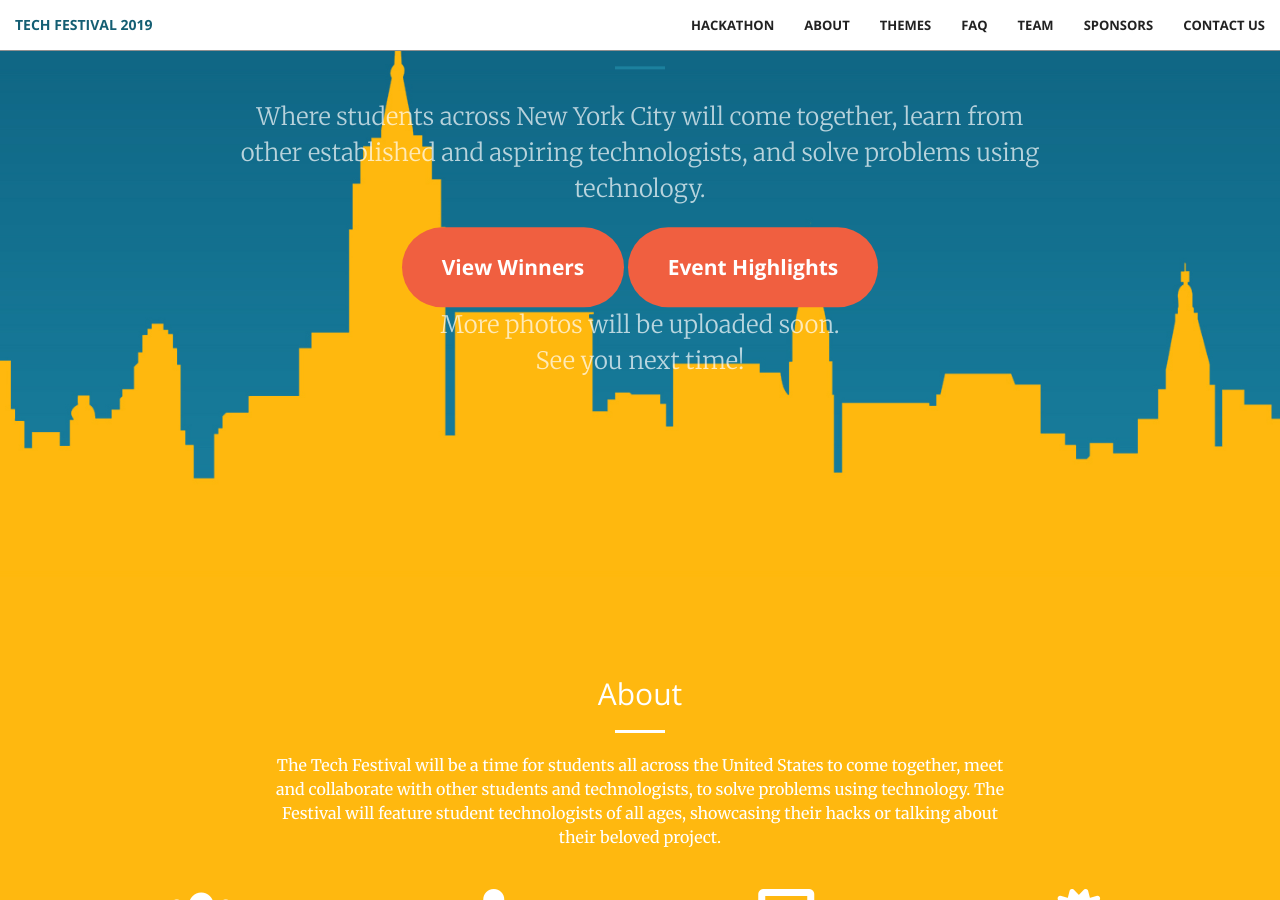
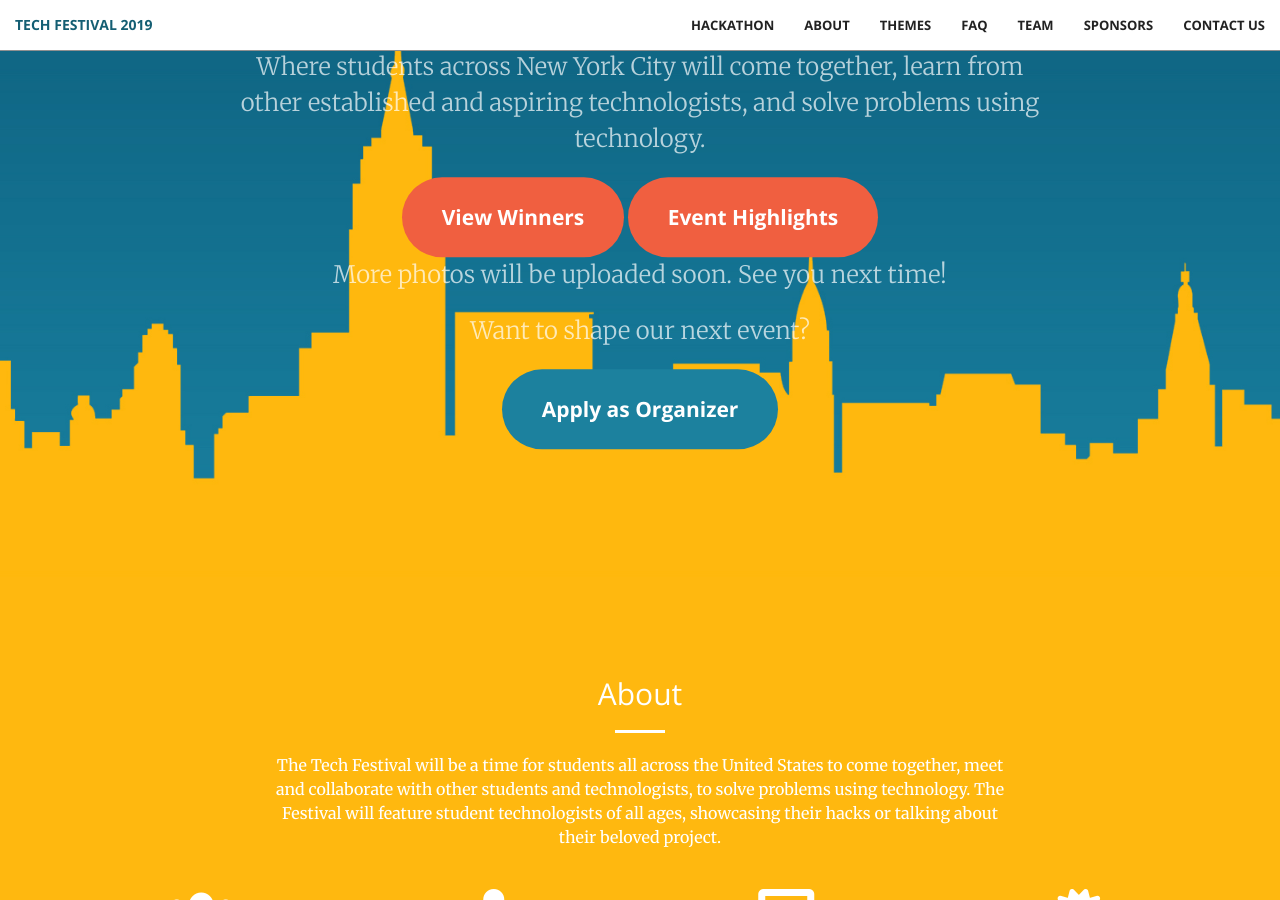
Before and after one commit to techfestivalnyc/techfestivalnyc.github.io, a Jekyll site: the page built from index.html, in a window 1280 px wide and 900 px high, scrolled down 323 px. Built offline with Jekyll 4.4.1, drawn with Linux system fonts in a browser that asks for light colours.

Commit message:
add organizer app link

```diff
--- a/_includes/header-front.html
+++ b/_includes/header-front.html
@@ -13,12 +13,17 @@
                 <a href="https://hackattack-2019.devpost.com/submissions" target="_blank" class="btn btn-red btn-xxl page-scroll">View Winners</a>
             </span>
             <span>
-                <a href="https://www.facebook.com/pg/techfestival19/photos/?tab=album&album_id=409570296535960" target="_blank" class="btn btn-red btn-xxl page-scroll">Event Highlights</a>
+                <a href="https://www.facebook.com/pg/techfestival19/photos/?tab=albums" target="_blank" class="btn btn-red btn-xxl page-scroll">Event Highlights</a>
             </span>
             <p class="page-scroll">
-                More photos will be uploaded soon.
-                <br>See you next time!
+                More photos will be uploaded soon. See you next time!
             </p>
+            <p class="page-scroll">
+                Want to shape our next event?
+            </p>
+            <span>
+                <a href="http://mail01.tinyletterapp.com/WomeninTechQC/important-deadlines-internships-free-swag-food/14244810-docs.google.com/forms/d/e/1faipqlsftjac09e9ucetdeu3cfvcag_ew4lwrvdhpugfmpbcajpls5g/viewform?c=65548739-e02a-4503-8c1e-7912fdbb2714" target="_blank" class="btn btn-primary btn-xxl page-scroll">Apply as Organizer</a>
+            </span>
         </div>
     </div>
 </header>
```
